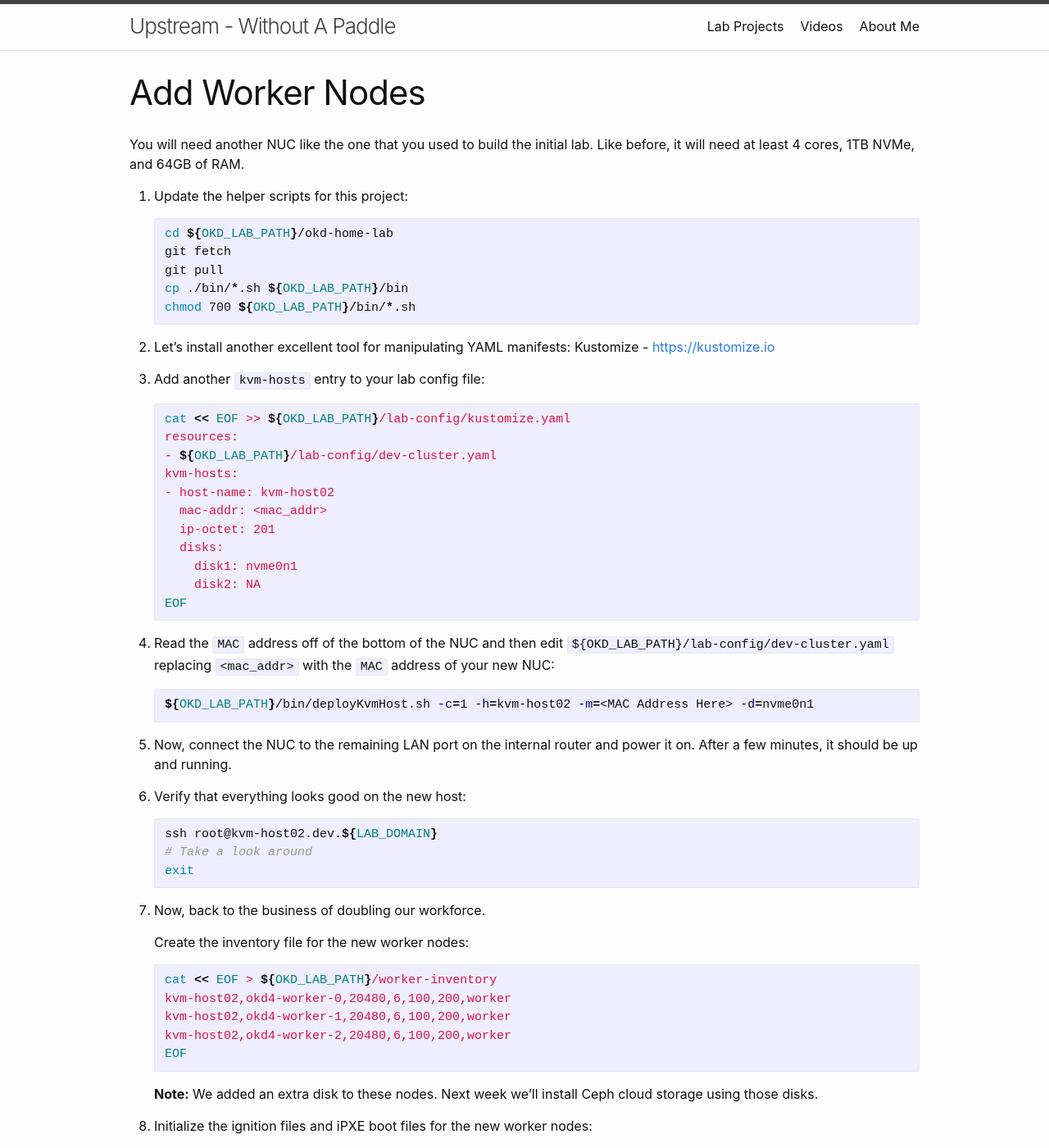
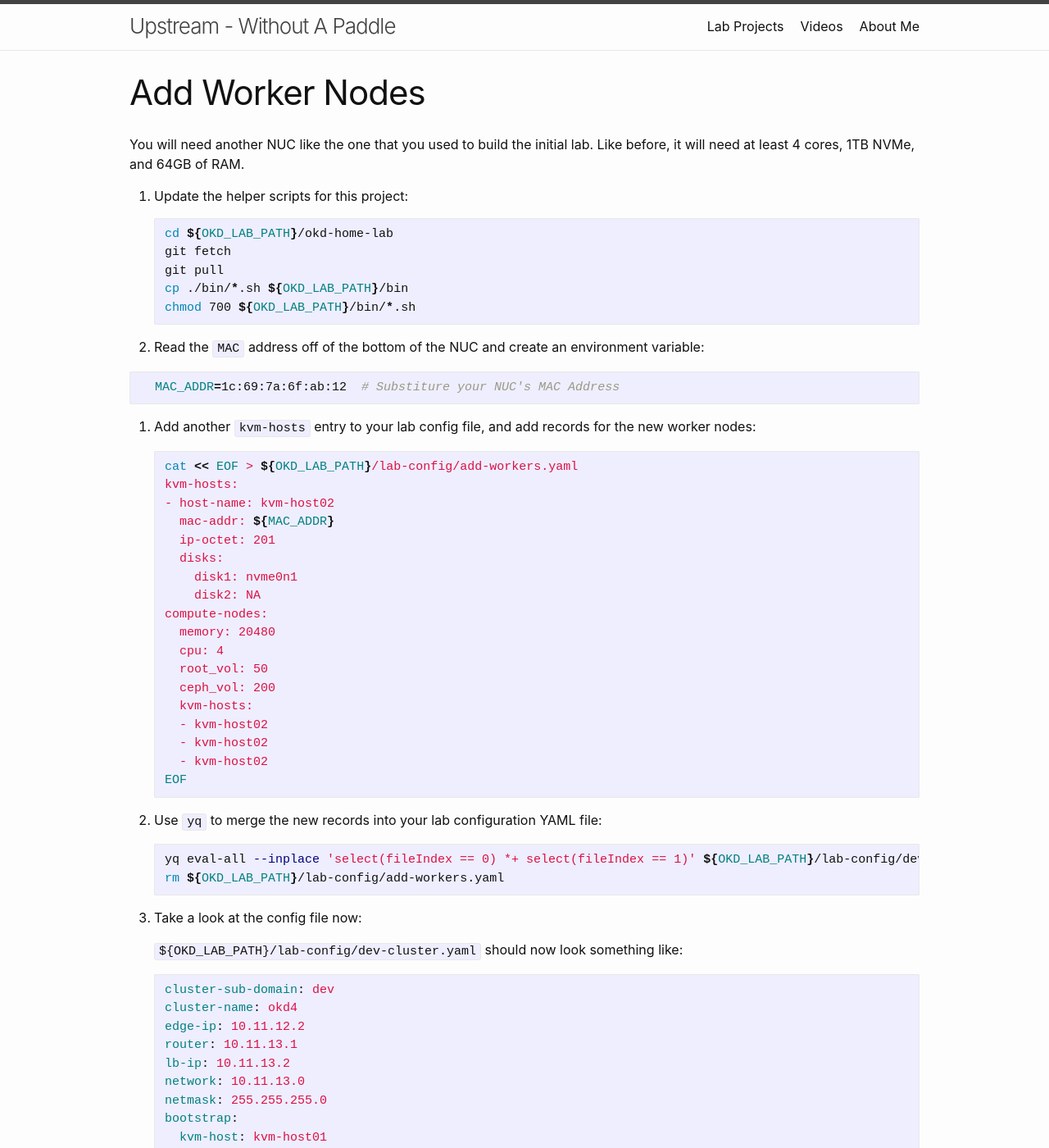
Before and after one commit to cgruver/cgruver, a Jekyll site: the page built from pages/home-lab/worker-nodes.md, in a window 1280 px wide and 1400 px high. Shown: the whole window at 82% size. Built offline with Jekyll 4.4.1, drawn with Linux system fonts in a browser that asks for light colours; some of the changed text lies outside the part shown.

Commit message:
Ready to Merge - Refactored to support multiple clusters

````diff
--- a/pages/home-lab/worker-nodes.md
+++ b/pages/home-lab/worker-nodes.md
@@ -17,28 +17,95 @@
    chmod 700 ${OKD_LAB_PATH}/bin/*.sh
    ```
 
-1. Let's install another excellent tool for manipulating YAML manifests: Kustomize - [https://kustomize.io](https://kustomize.io)
+1. Read the `MAC` address off of the bottom of the NUC and create an environment variable:
 
-1. Add another `kvm-hosts` entry to your lab config file:
+  ```bash
+  MAC_ADDR=1c:69:7a:6f:ab:12  # Substiture your NUC's MAC Address
+  ```
+
+1. Add another `kvm-hosts` entry to your lab config file, and add records for the new worker nodes:
 
    ```bash
-   cat << EOF >> ${OKD_LAB_PATH}/lab-config/kustomize.yaml
-   resources:
-   - ${OKD_LAB_PATH}/lab-config/dev-cluster.yaml
+   cat << EOF > ${OKD_LAB_PATH}/lab-config/add-workers.yaml
    kvm-hosts:
    - host-name: kvm-host02
-     mac-addr: <mac_addr>
+     mac-addr: ${MAC_ADDR}
      ip-octet: 201
      disks:
        disk1: nvme0n1
        disk2: NA
+   compute-nodes:
+     memory: 20480
+     cpu: 4
+     root_vol: 50
+     ceph_vol: 200
+     kvm-hosts:
+     - kvm-host02
+     - kvm-host02
+     - kvm-host02
    EOF
    ```
 
-1. Read the `MAC` address off of the bottom of the NUC and then edit `${OKD_LAB_PATH}/lab-config/dev-cluster.yaml` replacing `<mac_addr>` with the `MAC` address of your new NUC:
+1. Use `yq` to merge the new records into your lab configuration YAML file:
 
    ```bash
-   ${OKD_LAB_PATH}/bin/deployKvmHost.sh -c=1 -h=kvm-host02 -m=<MAC Address Here> -d=nvme0n1
+   yq eval-all --inplace 'select(fileIndex == 0) *+ select(fileIndex == 1)' ${OKD_LAB_PATH}/lab-config/dev-cluster.yaml ${OKD_LAB_PATH}/lab-config/add-workers.yaml
+   rm ${OKD_LAB_PATH}/lab-config/add-workers.yaml
+   ```
+
+1. Take a look at the config file now:
+
+   `${OKD_LAB_PATH}/lab-config/dev-cluster.yaml` should now look something like:
+
+   ```yaml
+   cluster-sub-domain: dev
+   cluster-name: okd4
+   edge-ip: 10.11.12.2
+   router: 10.11.13.1
+   lb-ip: 10.11.13.2
+   network: 10.11.13.0
+   netmask: 255.255.255.0
+   bootstrap:
+     kvm-host: kvm-host01
+     memory: 12288
+     cpu: 4
+     root_vol: 50
+   control-plane:
+     memory: 20480
+     cpu: 6
+     root_vol: 100
+     kvm-hosts:
+     - kvm-host01
+     - kvm-host01
+     - kvm-host01
+   kvm-hosts:
+   - host-name: kvm-host01
+     mac-addr: 1c:69:7a:6f:cd:23
+     ip-octet: 200
+     disks:
+       disk1: nvme0n1
+       disk2: NA
+   - host-name: kvm-host02
+     mac-addr: 1c:69:7a:6f:ab:12
+     ip-octet: 201
+     disks:
+       disk1: nvme0n1
+       disk2: NA
+   compute-nodes:
+     memory: 20480
+     cpu: 4
+     root_vol: 50
+     ceph_vol: 200
+     kvm-hosts:
+     - kvm-host02
+     - kvm-host02
+     - kvm-host02
+   ```
+
+1. Create the KVM host install config:
+
+   ```bash
+   ${OKD_LAB_PATH}/bin/deployKvmHosts.sh -c=${OKD_LAB_PATH}/lab-config/dev-cluster.yaml -h=kvm-host02
    ```
 
 1. Now, connect the NUC to the remaining LAN port on the internal router and power it on. After a few minutes, it should be up and running.
@@ -53,28 +120,16 @@
 
 1. Now, back to the business of doubling our workforce.
 
-   Create the inventory file for the new worker nodes:
+   Initialize the ignition files and iPXE boot files for the new worker nodes:
 
    ```bash
-   cat << EOF > ${OKD_LAB_PATH}/worker-inventory
-   kvm-host02,okd4-worker-0,20480,6,100,200,worker
-   kvm-host02,okd4-worker-1,20480,6,100,200,worker
-   kvm-host02,okd4-worker-2,20480,6,100,200,worker
-   EOF
-   ```
-
-   __Note:__ We added an extra disk to these nodes.  Next week we'll install Ceph cloud storage using those disks.
-
-1. Initialize the ignition files and iPXE boot files for the new worker nodes:
-
-   ```bash
-   ${OKD_LAB_PATH}/bin/initWorker.sh -i=${OKD_LAB_PATH}/worker-inventory -c=1
+   ${OKD_LAB_PATH}/bin/deployOkdNodes.sh -w -c=${OKD_LAB_PATH}/lab-config/dev-cluster.yaml
    ```
 
 1. Start the nodes:
 
    ```bash
-   ${OKD_LAB_PATH}/bin/startNodes.sh -i=${OKD_LAB_PATH}/worker-inventory -c=1
+   ${OKD_LAB_PATH}/bin/startNodes.sh -w -c=${OKD_LAB_PATH}/lab-config/dev-cluster.yaml
    ```
 
 1. Now, you need to monitor the cluster Certificate Signing Requests.  You are looking for requests in a `Pending` state.
@@ -90,6 +145,9 @@
    ```
 
    __There will be a total of 6 CSRs that you need to approve.__
+   3 CSRs appear first for the node bootstrap.
+   The final three will be for each worker node.
+
 
 ## Designate Master nodes as Infrastructure nodes
 
````
